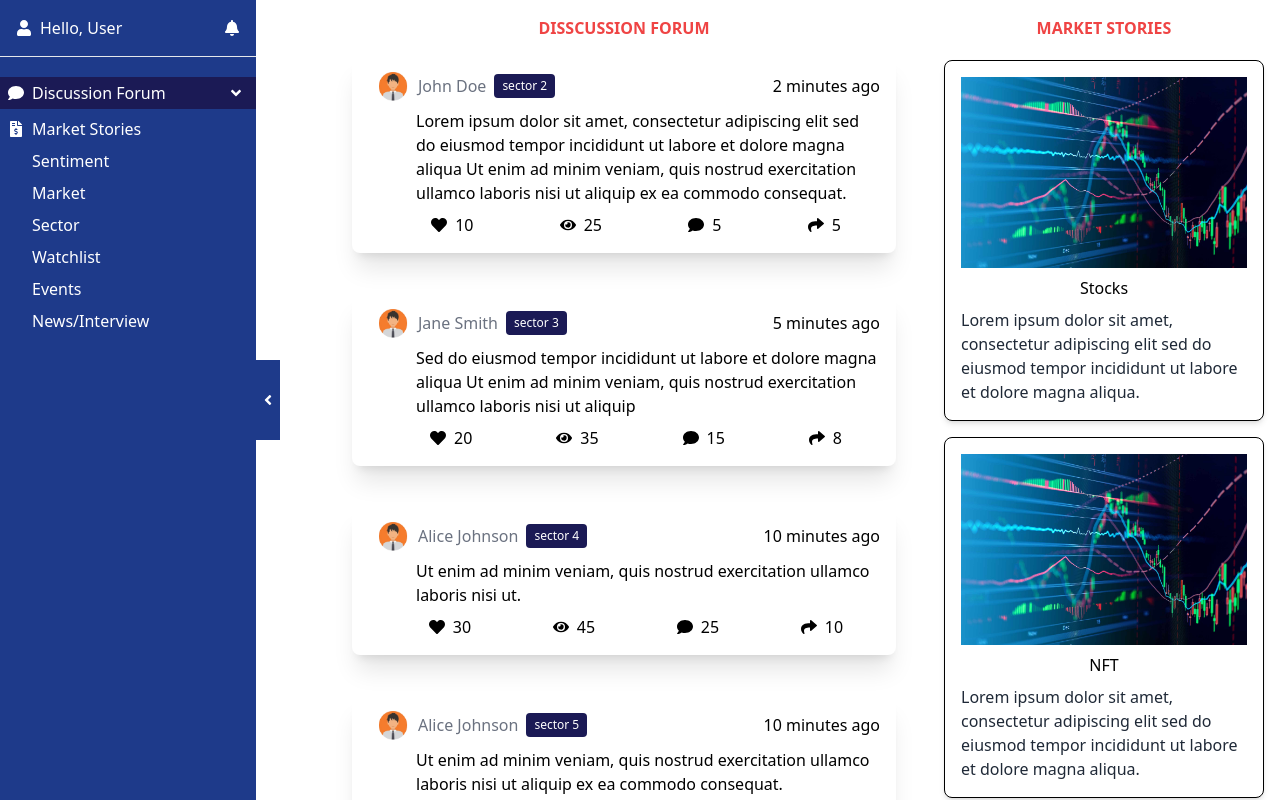
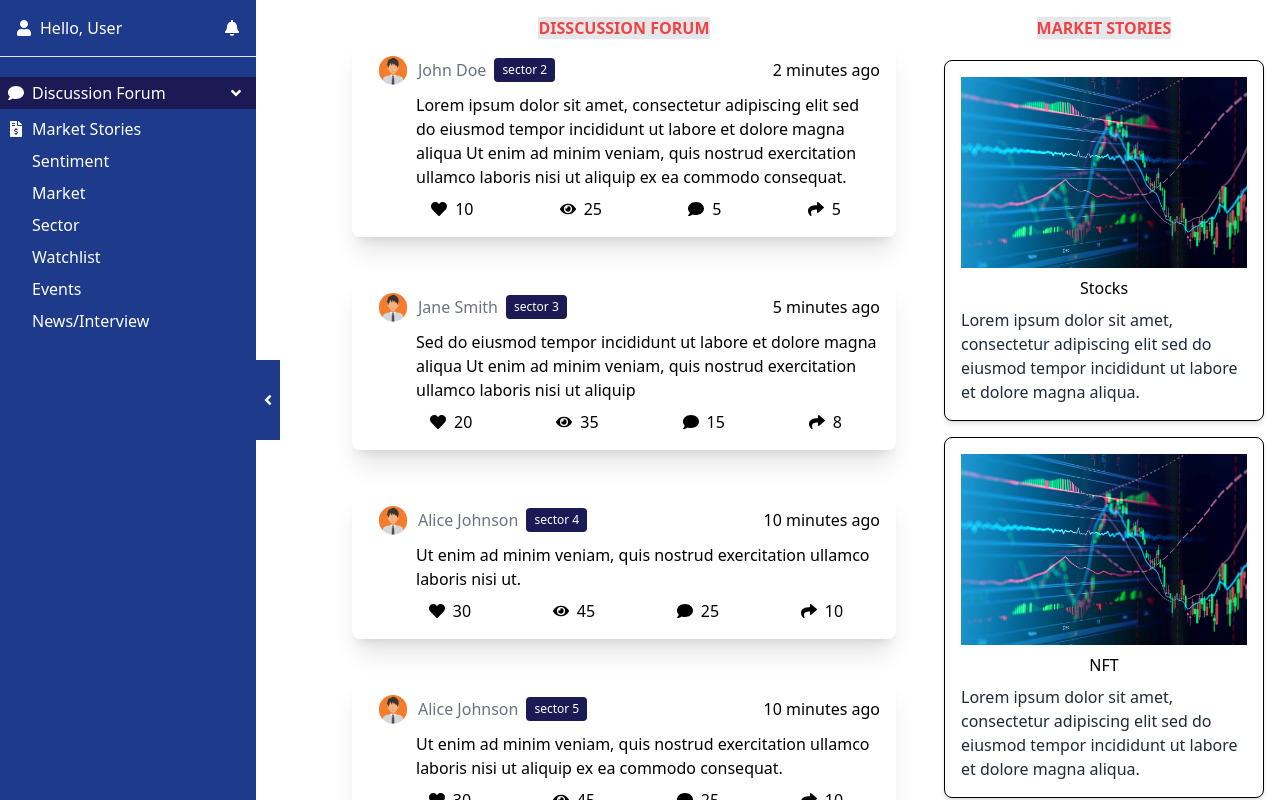
Before and after one commit to nikamaish/NextJS-Frontend, a Next.js app: page / in a window 1280 px wide. Shown: the top 800 px of the page. Built offline with nearby package versions, Linux system fonts and the light colour scheme.

Commit message:
:pencil:bg heading

```diff
--- a/src/pages/components/Forum.js
+++ b/src/pages/components/Forum.js
@@ -7,9 +7,12 @@ import forumData from "../../data/ForumData";
 const Forum = () => {
   return (
     <div className="bg-white-100 p-4 max-w-xl mx-auto h-auto relative left-40 ">
-      <h2 className="text-red-500 font-semibold mb-4 text-center ">
-        DISSCUSSION FORUM
-      </h2>
+      <div className="text-center">
+        <span className="bg-gray-200 text-red-500 font-semibold mb-4 cursor-pointer">
+          DISSCUSSION FORUM
+        </span>
+      </div>
+
       {forumData.map((post, index) => (
         <div key={index} className="bg-white rounded-lg shadow-xl p-4 mb-10">
           <div className="flex items-center justify-between mb-2">
@@ -18,7 +21,9 @@ const Forum = () => {
                 <Image src={"/assets/userProfile.png"} width={50} height={50} />
               </span>
               <span className="text-gray-500">{post.user.name}</span>
-              <span className="bg-blue rounded text-xs text-white ml-2 px-2 py-1">{post.user.sector}</span>
+              <span className="bg-blue rounded text-xs text-white ml-2 px-2 py-1">
+                {post.user.sector}
+              </span>
             </div>
             <span className="text-lighttBlue">{post.postedAt}</span>
           </div>
--- a/src/pages/components/MarketStories.js
+++ b/src/pages/components/MarketStories.js
@@ -6,9 +6,12 @@ import marketStoriesData from "../../data/MarketData";
 const MarketStories = () => {
   return (
     <div className="bg-white">
-      <h2 className="text-red-500 font-semibold  text-center pt-4 ">
-        MARKET STORIES
-      </h2>
+       <div className="text-center mt-4 ">
+        <span className="bg-gray-200 text-red-500 font-semibold cursor-pointer">
+          MARKET STORIES
+        </span>
+      </div>
+
       <div className="container mx-auto py-5 px-4">
         <div className="space-y-4 ">
           {marketStoriesData.map((story) => (
```
